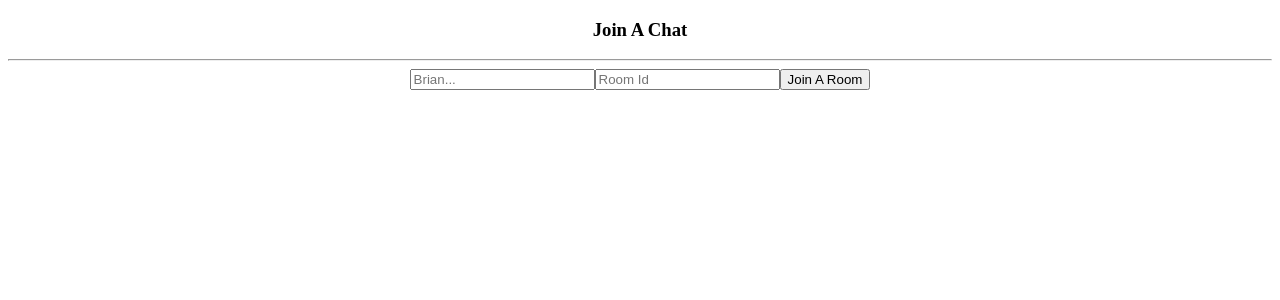
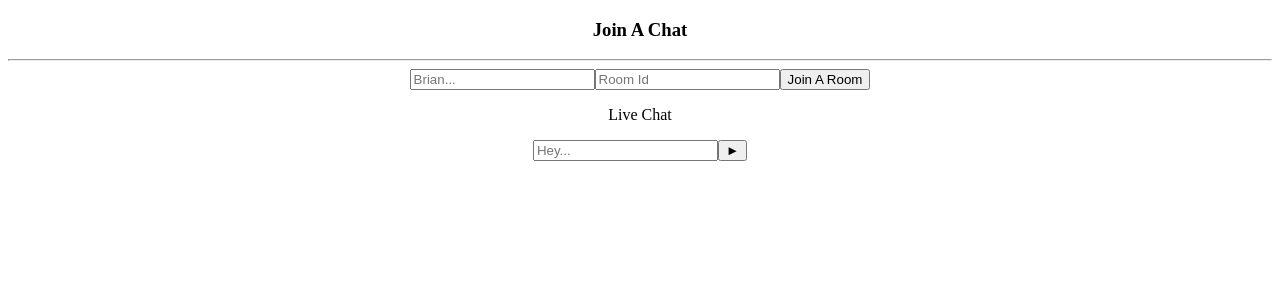
Before and after one commit to briannkhata/chat_react_node_socket, a React (Create React App) app in the folder client/: page / in a window 1280 px wide. Shown: the top 300 px of the page. Built offline with nearby package versions, Linux system fonts and the light colour scheme; no server answers.

Commit message:
chat implementation

```diff
--- a/client/src/App.js
+++ b/client/src/App.js
@@ -1,6 +1,7 @@
 import "./App.css";
 import io from "socket.io-client";
 import { useState } from "react";
+import Chat from "./Chat";
 
 const socket = io.connect("http://localhost:3001");
 
@@ -33,6 +34,7 @@
         }}
       />
       <button onClick={joinRoom}> Join A Room</button>
+      <Chat socket={socket} username={username} room={room}/>
     </div>
   );
 }
--- /dev/null
+++ b/client/src/Chat.js
@@ -0,0 +1,49 @@
+import "./App.css";
+import io from "socket.io-client";
+import { useEffect, useState } from "react";
+
+function Chat({ socket,username, room }) {
+  const [currentMessage, setCurrentMessage] = useState("");
+
+  const sendMessage = async () => {
+    if (currentMessage !== "") {
+      const messageData = {
+        room: room,
+        author: username,
+        message: currentMessage,
+        time:
+          new Date(Date.now()).getHours() +
+          ":" +
+          new Date(Date.now()).getMinutes(),
+      };
+      await socket.emit("send_message", messageData);
+    }
+  };
+
+  useEffect(()=> {
+    socket.on("receive_message",(data)=>{
+        console.log(data);
+    })
+  }, [socket]);
+
+  return (
+    <div>
+      <div className="chat-header">
+        <p>Live Chat</p>
+      </div>
+      <div className="chat-body"></div>
+      <div className="chat-footer">
+        <input
+          type="text"
+          placeholder="Hey..."
+          onChange={(event) => {
+            setCurrentMessage(event.target.value);
+          }}
+        />
+        <button onClick={sendMessage}>&#9658;</button>
+      </div>
+    </div>
+  );
+}
+
+export default Chat;
```
Also changed, not shown: 1 other file (tests, documents, lock files or other folders).
